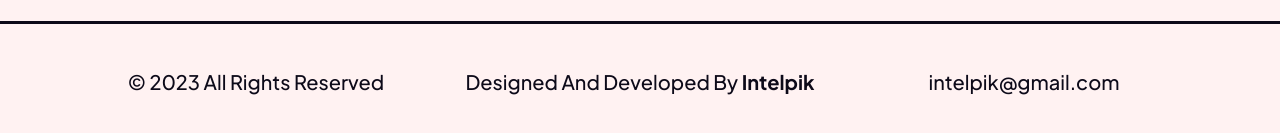
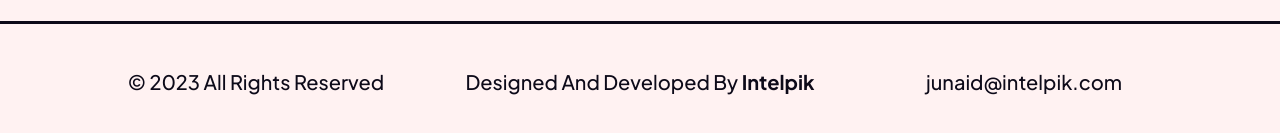
Before and after one commit to JunaidShamnad/Agency-Website, a Next.js app: page / in a window 1280 px wide. Shown: the part 7676-7809 px from the top of the page. Built offline with nearby package versions, Linux system fonts and the light colour scheme.

Commit message:
Update index.jsx

```diff
--- a/components/Footer/index.jsx
+++ b/components/Footer/index.jsx
@@ -10,7 +10,7 @@ const Footer = () => {
       <Container>
         <FooterTitles>&copy; {year} All Rights Reserved</FooterTitles>
         <FooterTitles>Designed And Developed By <strong><Link href="https://intelpik.com/">Intelpik</Link></strong></FooterTitles>
-        <Link href="mailto:intelpik@gmail.com"><FooterTitles>intelpik@gmail.com</FooterTitles></Link>
+        <Link href="mailto:junaid@intelpik.com"><FooterTitles>junaid@intelpik.com</FooterTitles></Link>
       </Container>
       </Section>
     )
```
